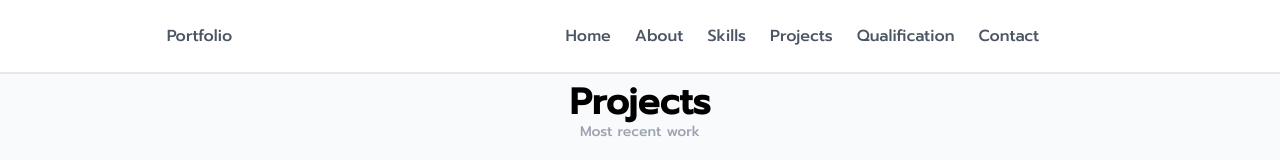
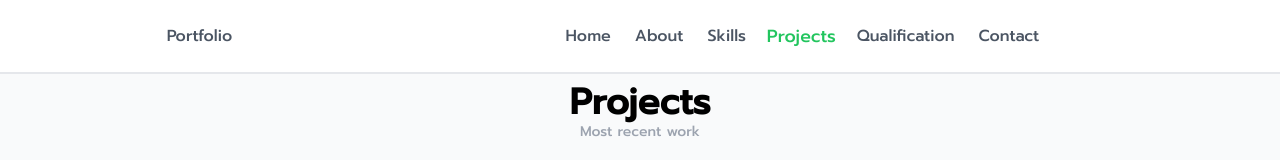
Before and after one commit to AbdellahEdaoudi/My-personal-Portfolio, a Next.js app: page /Projects in a window 1280 px wide. Shown: the top 160 px of the page. Built offline with nearby package versions, Linux system fonts and the light colour scheme; grey boxes are pictures that could not be loaded.

Commit message:
Projects

```diff
--- a/app/Projects/page.jsx
+++ b/app/Projects/page.jsx
@@ -26,7 +26,7 @@ function page() {
   return (
     <div>
       <div className="sticky top-0 bg-white">
-        <Header nm="Portfolio" />
+        <Header nm="Projects" />
       </div>
       <Projects />
       <Qualif />
```
